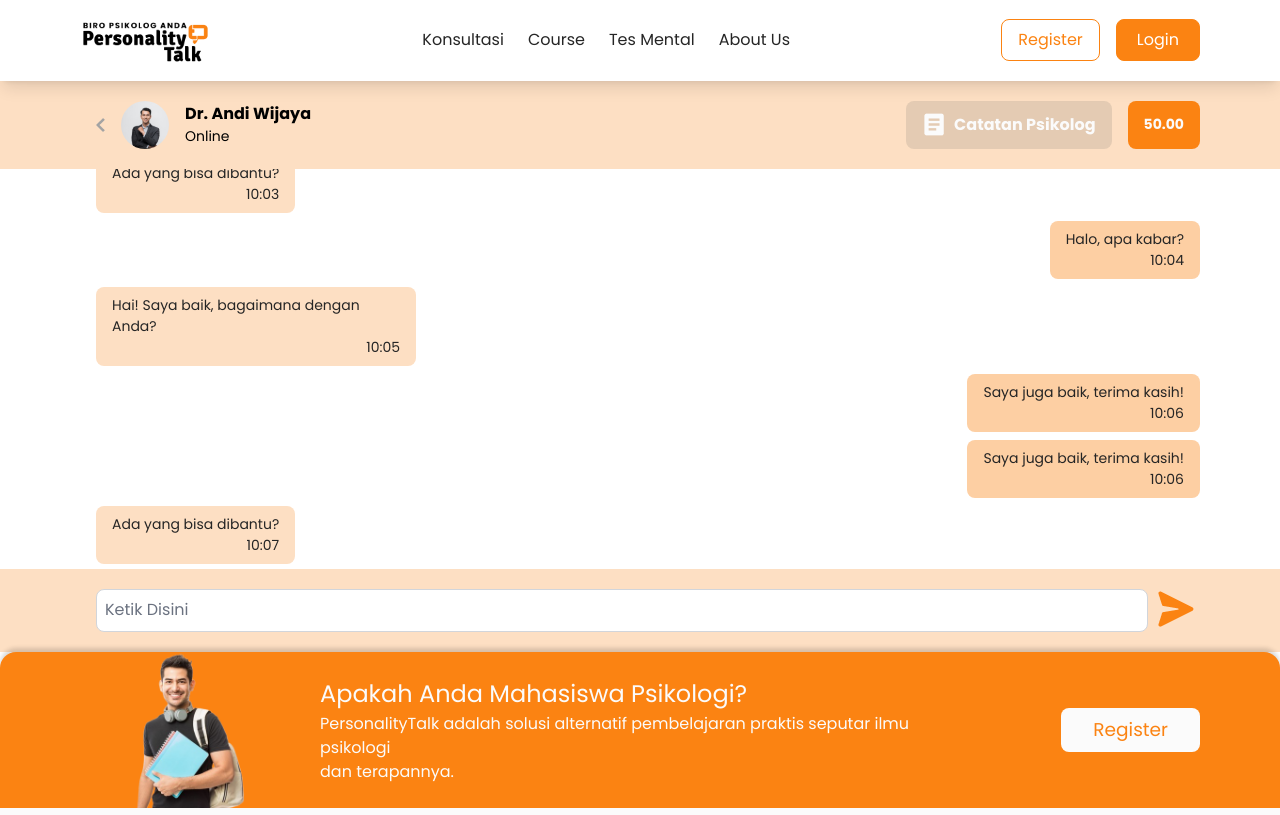
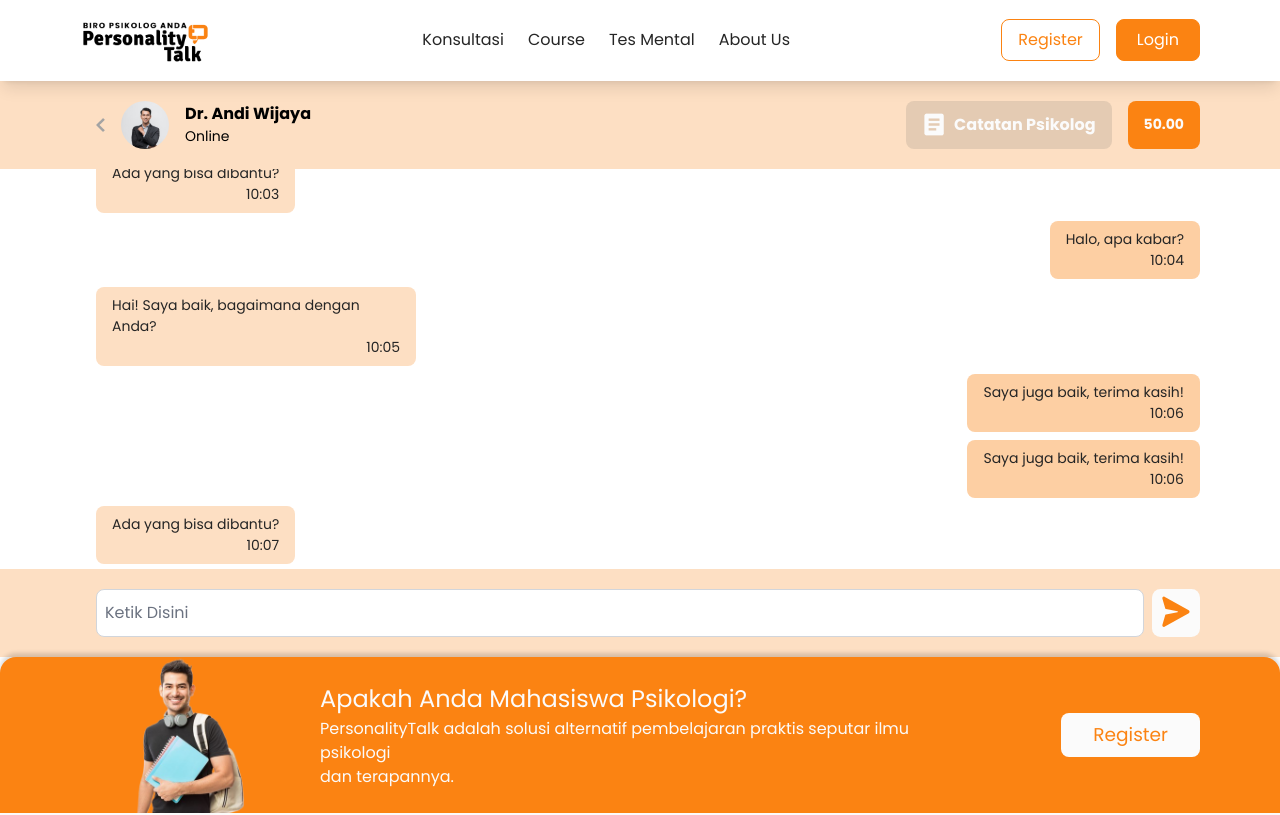
Before and after one commit to tim3-msibCDI/fe-personalitytalk, a Next.js app: page /konsultasi/chat in a window 1280 px wide. Shown: the top 815 px of the page. Built offline with nearby package versions, Linux system fonts and the light colour scheme.

Commit message:
update lagi

```diff
--- a/components/konsultasi/chat/chat_input.jsx
+++ b/components/konsultasi/chat/chat_input.jsx
@@ -3,14 +3,14 @@ import Image from "next/image";
 export default function ChatInput() {
     return (
         <div className="bg-primarylight2">
-            <div className="px-6 md:px-8 lg:px-12 ml-12 py-5 mr-4 md:mr-8 flex gap-1">
+            <div className="px-6 md:px-8 lg:px-12 ml-12 py-5 mr-4 md:mr-8 flex gap-2">
                 <input
                     type="text"
                     placeholder="Ketik Disini"
                     className="flex-1 p-2 rounded-lg border border-gray-300"
                 />
                 <Image
-                src="/icons/send.png"
+                src="/icons/send.svg"
                 alt="Icon Send"
                 width={48}
                 height={43}
```
Also changed, not shown: public/icons/send.png (deleted), public/icons/send.svg (added).
